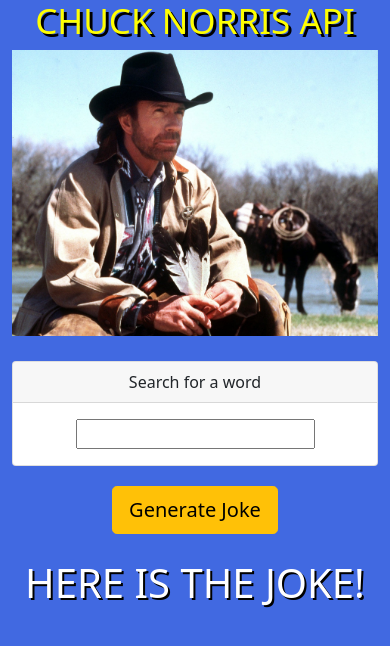
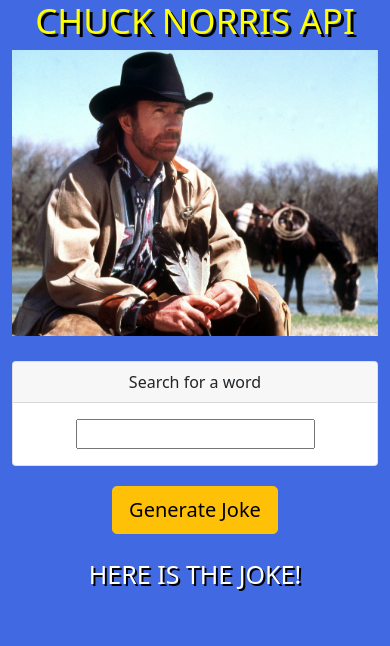
Before and after one commit to springlordpants/chuck-norris-api, a React (Create React App) app: page / in a window 390 px wide. Shown: the top 646 px of the page. Built offline with nearby package versions, Linux system fonts and the light colour scheme; no server answers.

Commit message:
More mobile styling

```diff
--- a/src/styles/styles.css
+++ b/src/styles/styles.css
@@ -16,6 +16,12 @@
   font-size: 40px;
   text-transform: uppercase;
   text-shadow: 2px 2px black;
+}
+
+@media (max-width: 767px) {
+  h2 {
+    font-size: 25px;
+  }
 }
 
 .title {
--- a/src/styles/styles.scss
+++ b/src/styles/styles.scss
@@ -16,6 +16,9 @@
   font-size: 40px;
   text-transform: uppercase;
   text-shadow: 2px 2px rgb(0, 0, 0);
+  @media (max-width: 767px) {
+    font-size: 25px;
+  }
 }
 
 .title {
```
Also changed, not shown: 1 other file (tests, documents, lock files or other folders).
